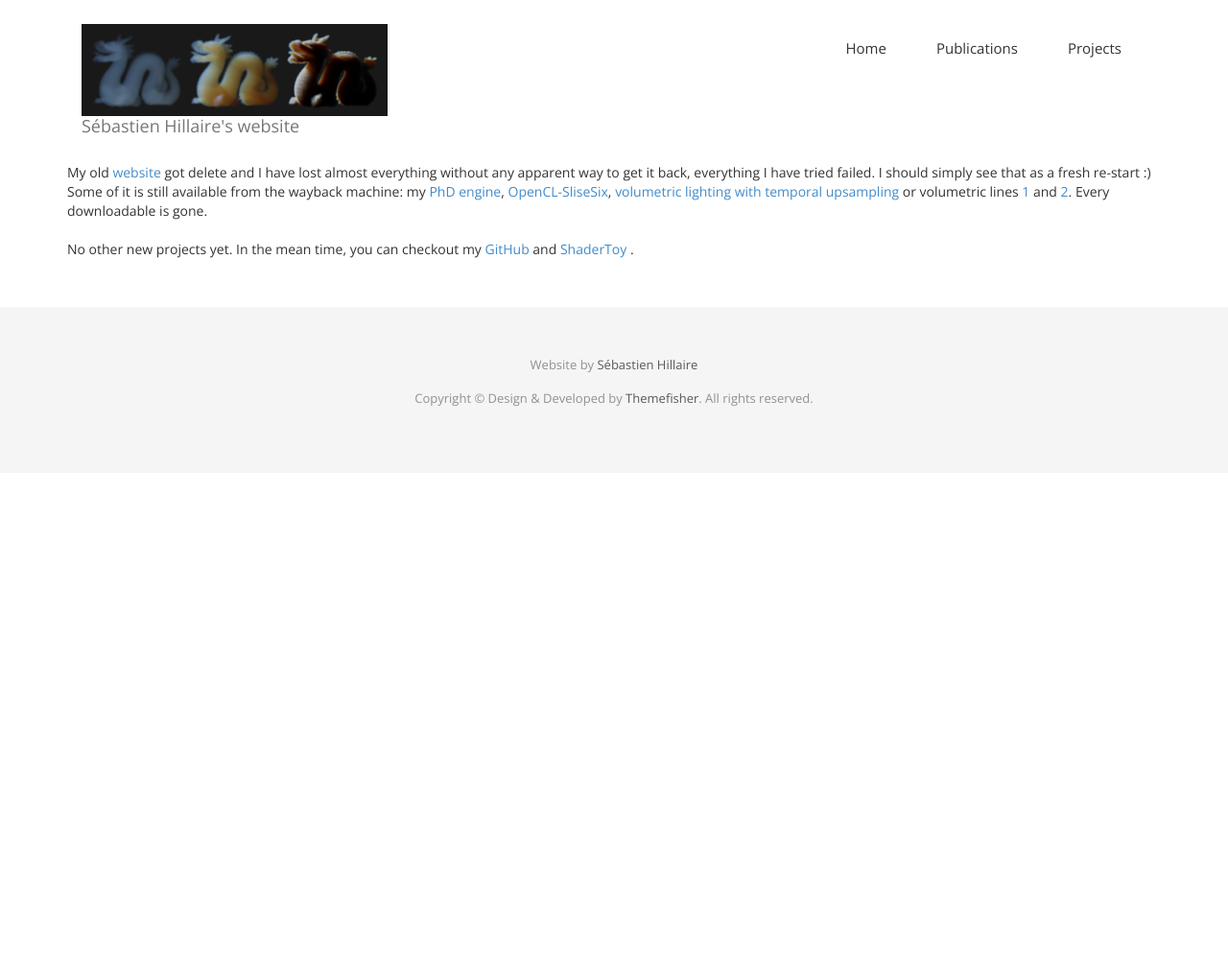
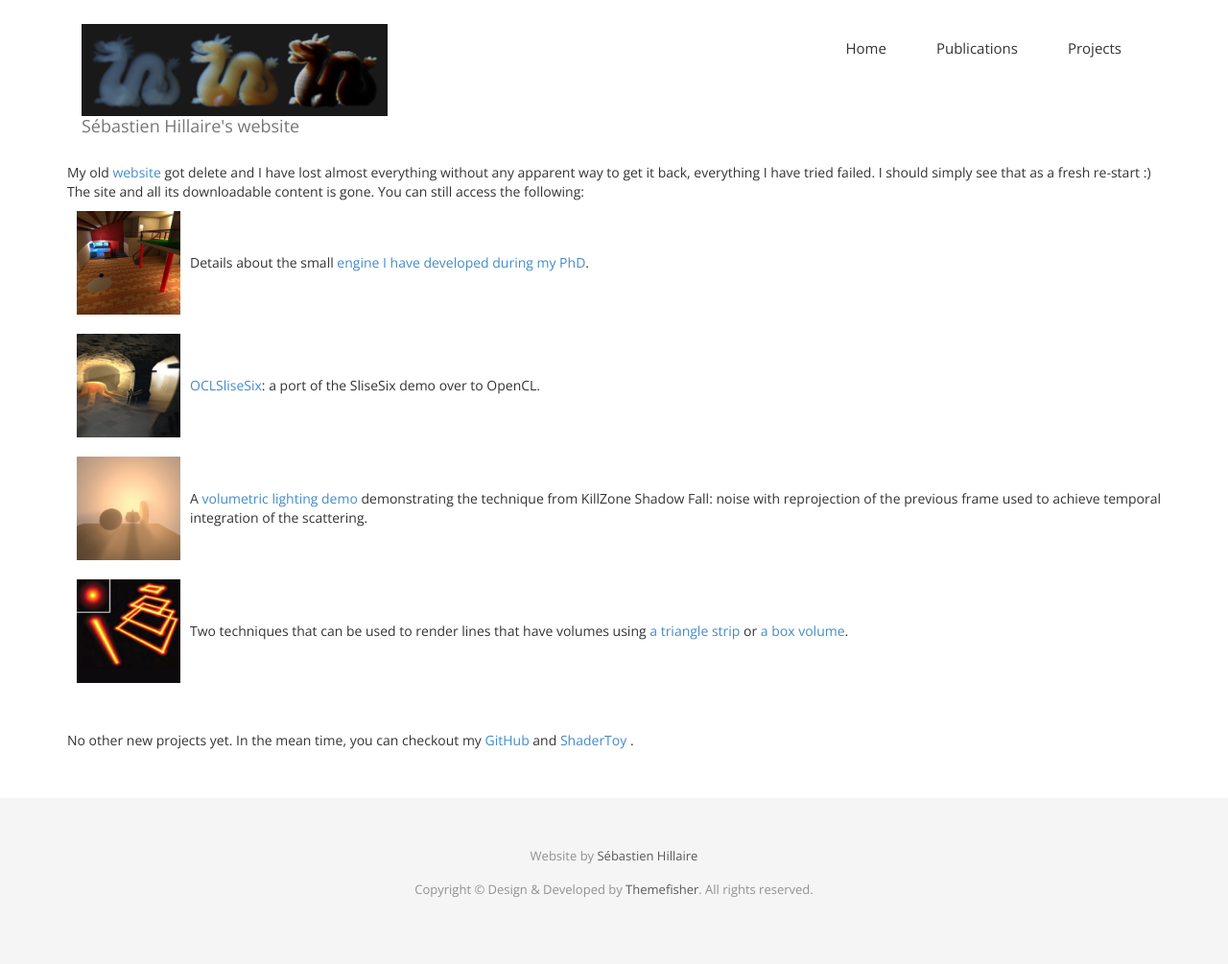
Before and after one commit to sebh/sebh.github.io, a Jekyll site: the page built from projects.html, in a window 1280 px wide. Shown: the whole page at 96% size. Built offline with Jekyll 4.4.1, drawn with Linux system fonts in a browser that asks for light colours; nearby versions of some CDN libraries; some web fonts are replaced; before the commit the page ends 900 px from its top, so only the background shows below that.

Commit message:
Added links to previous website with images

```diff
--- a/projects.html
+++ b/projects.html
@@ -4,18 +4,62 @@ title: Projects
 permalink: /projects/
 ---
 
+
+<style>
+    .pro-table {
+        width: 100% table-layout: fixed;
+    }
+
+    .pro-image {
+        width: 128px;
+        padding: 10px 10px 10px 10px;
+    }
+
+    .pro-title
+    {
+        font-weight: bold;
+    }
+
+</style>
+
+
 <section id="intro" style="padding-top: 80px;">
     <div class="container">
 
         My old <a href="http://sebastien.hillaire.free.fr/">website</a> got delete and I have lost almost everything without any apparent way to get it back,
         everything I have tried failed. I should simply see that as a fresh re-start :)</br>
-        Some of it is still available from the wayback machine:
-        my <a href="https://web.archive.org/web/20160708075347/http://sebastien.hillaire.free.fr:80/index.php?option=com_content&view=article&id=69&Itemid=103">PhD engine</a>,
-        <a href="https://web.archive.org/web/20161221135434/http://sebastien.hillaire.free.fr/index.php?option=com_content&view=article&id=68&Itemid=102">OpenCL-SliseSix</a>,
-        <a href="https://web.archive.org/web/20160506063849/http://sebastien.hillaire.free.fr/index.php?option=com_content&view=article&id=72&Itemid=106">volumetric lighting with temporal upsampling</a>
-        or volumetric lines <a href="https://web.archive.org/web/20111202022753/http://sebastien.hillaire.free.fr/index.php?option=com_content&view=article&id=57&Itemid=74">1</a>
-        and <a href="https://web.archive.org/web/20150930205745/http://sebastien.hillaire.free.fr/index.php?option=com_content&view=article&id=54&Itemid=56">2</a>.
-        Every downloadable is gone.
+        The site and all its downloadable content is gone. You can still access the following:
+
+
+        <table class="pub-table">
+            <tr>
+                <td><img src="https://sebh.github.io/projects/oldphdengine.jpg" class="pro-image"></td>
+                <td>
+                    Details about the small <a href="https://web.archive.org/web/20160708075347/http://sebastien.hillaire.free.fr:80/index.php?option=com_content&view=article&id=69&Itemid=103">engine I have developed during my PhD</a>.
+                </td>
+            </tr>
+            <tr>
+                <td><img src="https://sebh.github.io/projects/oldslisesixopencl.jpg" class="pro-image"></td>
+                <td>
+                    <a href="https://web.archive.org/web/20161221135434/http://sebastien.hillaire.free.fr/index.php?option=com_content&view=article&id=68&Itemid=102">OCLSliseSix</a>: a port of the SliseSix demo over to OpenCL.
+                </td>
+            </tr>
+            <tr>
+                <td><img src="https://sebh.github.io/projects/oldvolumetric.png" class="pro-image"></td>
+                <td>
+                    A <a href="https://web.archive.org/web/20160506063849/http://sebastien.hillaire.free.fr/index.php?option=com_content&view=article&id=72&Itemid=106">volumetric lighting demo</a>
+                    demonstrating the technique from KillZone Shadow Fall: noise with reprojection of the previous frame used to achieve temporal integration of the scattering.
+                </td>
+            </tr>
+            <tr>
+                <td><img src="https://sebh.github.io/projects/oldvolumeline.png" class="pro-image"></td>
+                <td>
+                    Two techniques that can be used to render lines that have volumes using
+                    <a href="https://web.archive.org/web/20111202022753/http://sebastien.hillaire.free.fr/index.php?option=com_content&view=article&id=57&Itemid=74">a triangle strip</a>
+                    or <a href="https://web.archive.org/web/20150930205745/http://sebastien.hillaire.free.fr/index.php?option=com_content&view=article&id=54&Itemid=56">a box volume</a>.
+                </td>
+            </tr>
+        </table>
 
         </br>
         </br>
```
Also changed, not shown: projects/oldphdengine.jpg (added), projects/oldslisesixopencl.jpg (added), projects/oldvolumeline.png (added), projects/oldvolumetric.png (added).
